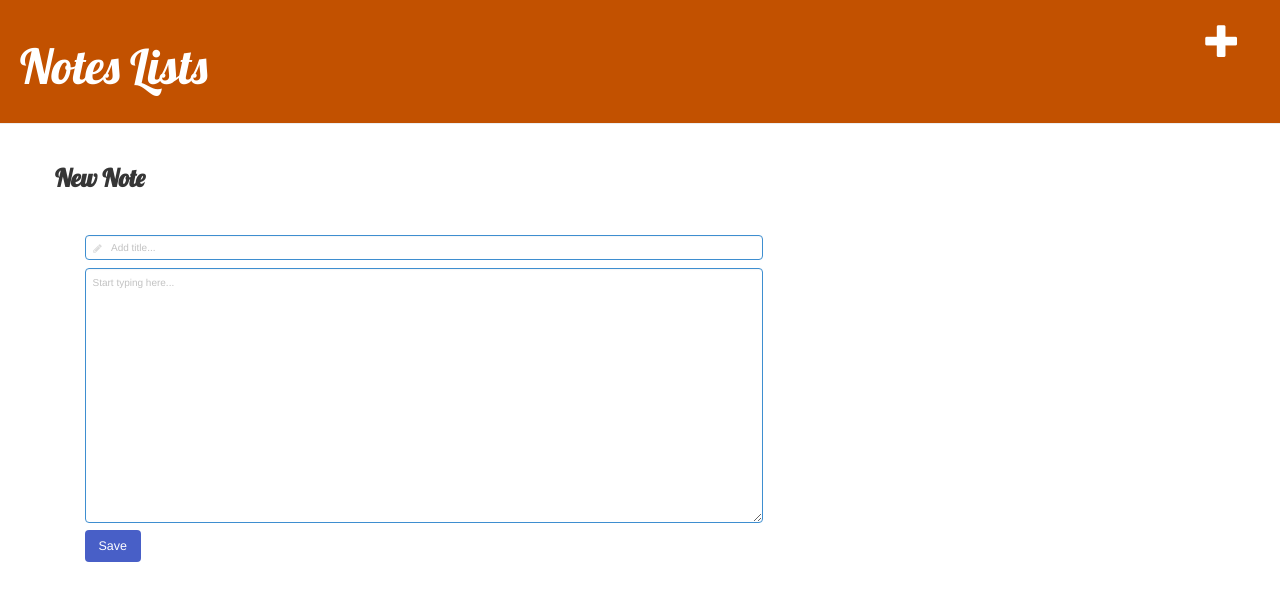
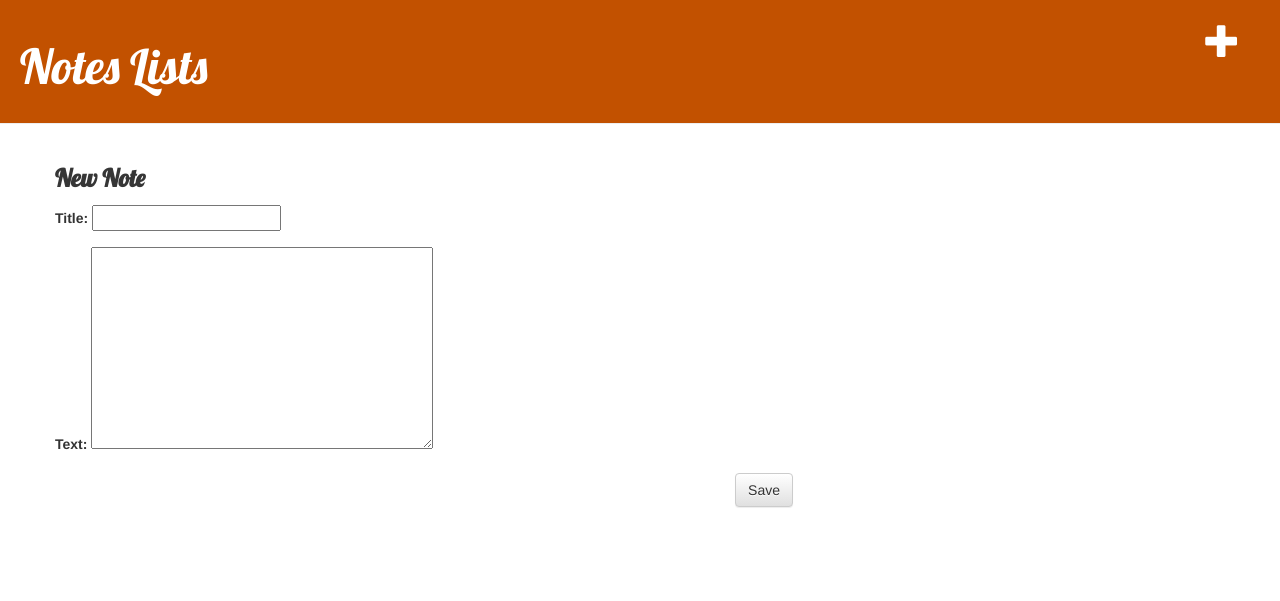
Before and after one commit to nandusri/NoteKeeper, a Django app: page /note/new/ in a window 1280 px wide. Shown: the top 601 px of the page. Run offline with Django 3.2, Linux system fonts and the light colour scheme; some libraries are stand-ins or nearby versions.

Commit message:
new feature add

```diff
--- a/notetake/templates/notetake/note_detail.html
+++ b/notetake/templates/notetake/note_detail.html
@@ -7,6 +7,7 @@
                 {{ note.created_on }}
             </div>
         {% endif %}
+        <a class="btn btn-default" href="{% url 'note_edit' pk=note.pk %}"><span class="glyphicon glyphicon-pencil"></span></a>
         <h2>{{ note.title }}</h2>
         <p>{{ note.text }}</p>
         <div class="date">
--- a/notetake/templates/notetake/note_edit.html
+++ b/notetake/templates/notetake/note_edit.html
@@ -2,35 +2,9 @@
 
 {% block content %}
 	<h2>New Note</h2>
-	<form method="NOTE" class="note-new">{% csrf_token %}
-
-		<section class="section">
-
-         <div class="columns">
-            <div class="column is-13 ">
-            	<div class="field">
-                  	<div class="control has-icons-left ">
-	                    <input class="input is-info" type="text" placeholder="Add title...">
-	                    <span class="icon is-small is-left">
-	                    <i class="fa fa-pencil"></i>
-	                    </span>
-                  	</div>
-               	</div>
-
-               	<div class="field">
-                  	<div class="control">
-                     	<textarea class="textarea is-info" type="text" rows="16" placeholder="Start typing here..."></textarea>
-                   	</div>
-               	</div>
-				<div class="field is-grouped">
-                  <div class="control">
-                     <button class="button is-medium is-link">Save</button>
-                  </div>
-               </div>
-
-            </div>
-		</div>
-	</section>
+	<form method="post" class="note-new">{% csrf_token %}
+		  {{ form.as_p }}
+	      <button type="submit" class="save btn btn-default">Save</button>
 	</form>
 
 {% endblock %}
--- a/notetake/urls.py
+++ b/notetake/urls.py
@@ -5,4 +5,5 @@ urlpatterns = [
 	path('dashboard/',views.note_list, name="note_list"),
 	path('note/<int:pk>/', views.note_detail, name='note_detail'),
 	path('note/new/', views.note_new, name='note_new'),
+	path('note/<int:pk>/edit', views.note_edit, name='note_edit'),
 ]
--- a/notetake/views.py
+++ b/notetake/views.py
@@ -1,6 +1,7 @@
-from django.shortcuts import render, get_object_or_404
+from django.shortcuts import render, get_object_or_404, redirect
 from .models import Note
 from .forms import NoteForm
+
 
 def note_list(request):
 	notes = Note.objects.all().order_by('-created_on')
@@ -9,5 +10,25 @@ def note_detail(request,pk):
 	note = get_object_or_404(Note, pk=pk)
 	return render(request, 'notetake/note_detail.html', {'note': note})
 def note_new(request):
-	form = NoteForm()
+	if request.method == "POST":
+		form = NoteForm(request.POST)
+		if form.is_valid():
+			note = form.save(commit=False)
+			note.user = request.user
+			note.save()
+			return redirect('note_detail', pk=note.pk)
+	else:
+		form = NoteForm()
 	return render(request, 'notetake/note_edit.html', {'form': form})
+def note_edit(request, pk):
+	note = get_object_or_404(Note, pk=pk)
+	if request.method == "POST":
+		form = NoteForm(request.POST, instance=post)
+		if form.is_valid():
+			note = form.save(commit=False)
+			note.user = request.user
+			note.save()
+			return redirect('note_detail', pk=note.pk)
+	else:
+		form = NoteForm(instance=post)
+	return render(request, 'notetake/note_edit.html', {'form': form})
```
